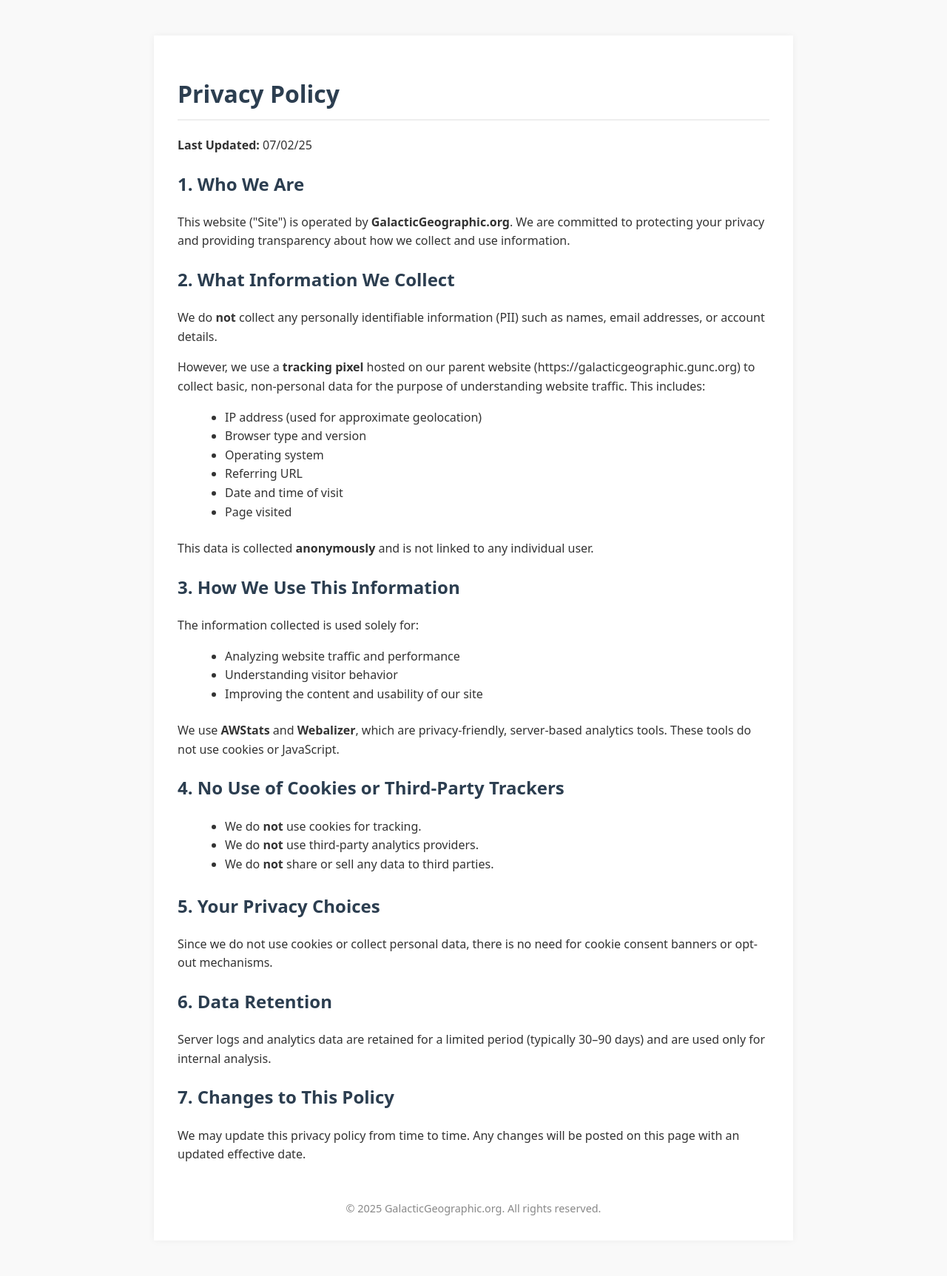
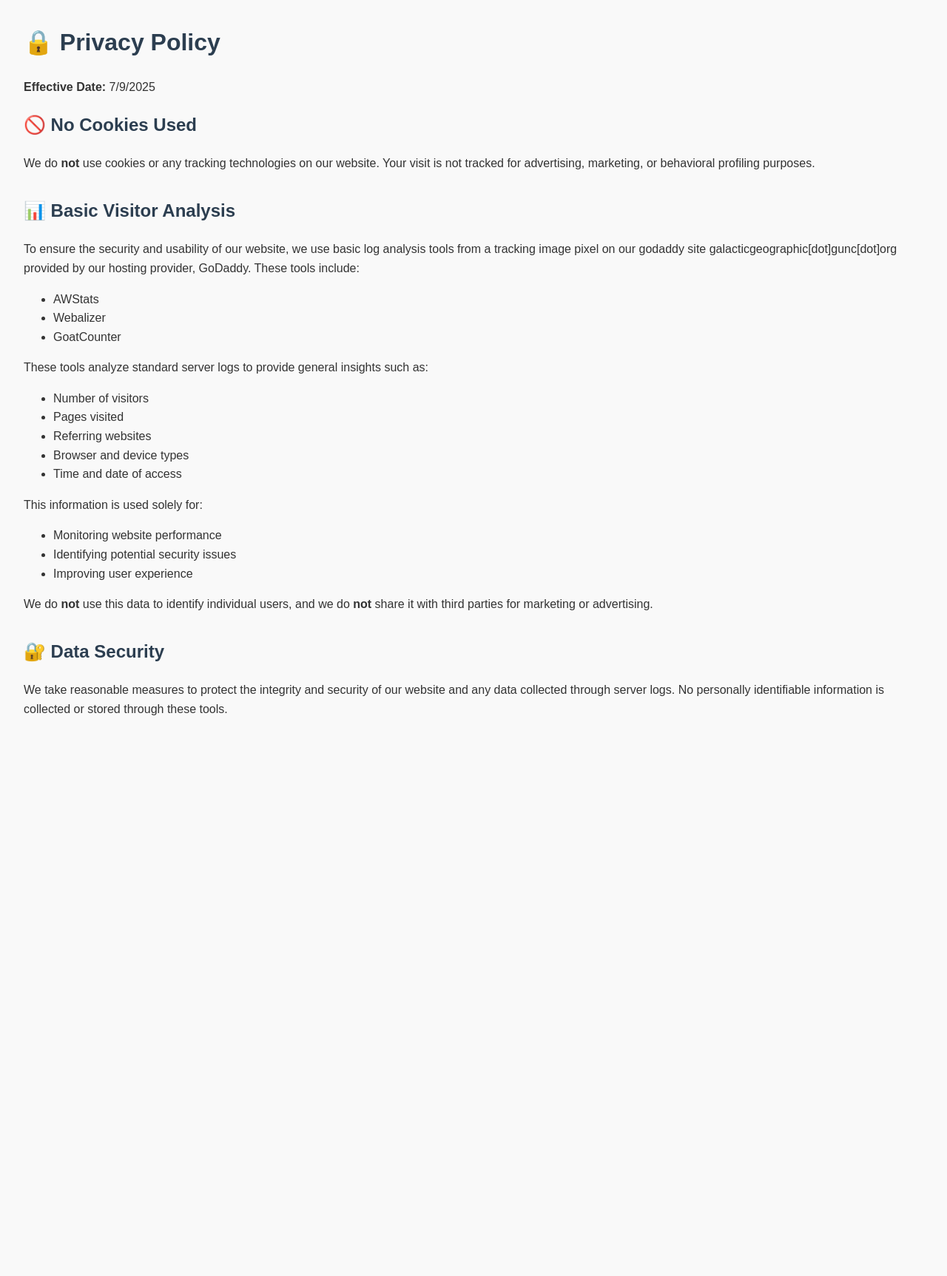
Before and after one commit to drake-vellaut/starsreach, a Jekyll site: the page privacy_policy.html, which Jekyll copies as it is, in a window 1280 px wide. Shown: the whole page at 74% size. Built offline with Jekyll 4.4.1, drawn with Linux system fonts in a browser that asks for light colours; after the commit the page ends 1003 px from its top, so only the background shows below that.

```diff
--- a/privacy_policy.html
+++ b/privacy_policy.html
@@ -6,90 +6,61 @@
   <title>Privacy Policy</title>
   <style>
     body {
-      font-family: system-ui, sans-serif;
+      font-family: Arial, sans-serif;
       line-height: 1.6;
-      margin: 0;
-      padding: 0;
-      background: #f9f9f9;
+      margin: 2em;
+      background-color: #f9f9f9;
       color: #333;
-    }
-    .container {
-      max-width: 800px;
-      margin: 3rem auto;
-      padding: 2rem;
-      background: #fff;
-      box-shadow: 0 0 10px rgba(0,0,0,0.05);
     }
     h1, h2 {
       color: #2c3e50;
     }
-    h1 {
-      border-bottom: 2px solid #eee;
-      padding-bottom: 0.5rem;
-    }
-    p {
-      margin: 1rem 0;
-    }
-    ul {
-      margin: 0.5rem 0 1.5rem 1.5rem;
-    }
-    footer {
-      text-align: center;
-      font-size: 0.9rem;
-      color: #888;
-      margin-top: 3rem;
+    section {
+      margin-bottom: 2em;
     }
   </style>
 </head>
 <body>
-  <div class="container">
-    <h1>Privacy Policy</h1>
-    <p><strong>Last Updated:</strong> 07/02/25</p>
 
-    <h2>1. Who We Are</h2>
-    <p>This website ("Site") is operated by <strong>GalacticGeographic.org</strong>. We are committed to protecting your privacy and providing transparency about how we collect and use information.</p>
+  <h1>🔒 Privacy Policy</h1>
+  <p><strong>Effective Date:</strong> 7/9/2025</p>
 
-    <h2>2. What Information We Collect</h2>
-    <p>We do <strong>not</strong> collect any personally identifiable information (PII) such as names, email addresses, or account details.</p>
-    <p>However, we use a <strong>tracking pixel</strong> hosted on our parent website (https://galacticgeographic.gunc.org) to collect basic, non-personal data for the purpose of understanding website traffic. This includes:</p>
+  <section>
+    <h2>🚫 No Cookies Used</h2>
+    <p>We do <strong>not</strong> use cookies or any tracking technologies on our website. Your visit is not tracked for advertising, marketing, or behavioral profiling purposes.</p>
+  </section>
+
+  <section>
+    <h2>📊 Basic Visitor Analysis</h2>
+    <p>To ensure the security and usability of our website, we use basic log analysis tools from a tracking image pixel on our godaddy site galacticgeographic[dot]gunc[dot]org provided by our hosting provider, GoDaddy. These tools include:</p>
     <ul>
-      <li>IP address (used for approximate geolocation)</li>
-      <li>Browser type and version</li>
-      <li>Operating system</li>
-      <li>Referring URL</li>
-      <li>Date and time of visit</li>
-      <li>Page visited</li>
+      <li>AWStats</li>
+      <li>Webalizer</li>
+      <li>GoatCounter</li>
     </ul>
-    <p>This data is collected <strong>anonymously</strong> and is not linked to any individual user.</p>
+    <p>These tools analyze standard server logs to provide general insights such as:</p>
+    <ul>
+      <li>Number of visitors</li>
+      <li>Pages visited</li>
+      <li>Referring websites</li>
+      <li>Browser and device types</li>
+      <li>Time and date of access</li>
+    </ul>
+    <p>This information is used solely for:</p>
+    <ul>
+      <li>Monitoring website performance</li>
+      <li>Identifying potential security issues</li>
+      <li>Improving user experience</li>
+    </ul>
+    <p>We do <strong>not</strong> use this data to identify individual users, and we do <strong>not</strong> share it with third parties for marketing or advertising.</p>
+  </section>
 
-    <h2>3. How We Use This Information</h2>
-    <p>The information collected is used solely for:</p>
-    <ul>
-      <li>Analyzing website traffic and performance</li>
-      <li>Understanding visitor behavior</li>
-      <li>Improving the content and usability of our site</li>
-    </ul>
-    <p>We use <strong>AWStats</strong> and <strong>Webalizer</strong>, which are privacy-friendly, server-based analytics tools. These tools do not use cookies or JavaScript.</p>
+  <section>
+    <h2>🔐 Data Security</h2>
+    <p>We take reasonable measures to protect the integrity and security of our website and any data collected through server logs. No personally identifiable information is collected or stored through these tools.</p>
+  </section>
 
-    <h2>4. No Use of Cookies or Third-Party Trackers</h2>
-    <ul>
-      <li>We do <strong>not</strong> use cookies for tracking.</li>
-      <li>We do <strong>not</strong> use third-party analytics providers.</li>
-      <li>We do <strong>not</strong> share or sell any data to third parties.</li>
-    </ul>
 
-    <h2>5. Your Privacy Choices</h2>
-    <p>Since we do not use cookies or collect personal data, there is no need for cookie consent banners or opt-out mechanisms.
 
-    <h2>6. Data Retention</h2>
-    <p>Server logs and analytics data are retained for a limited period (typically 30–90 days) and are used only for internal analysis.</p>
-
-    <h2>7. Changes to This Policy</h2>
-    <p>We may update this privacy policy from time to time. Any changes will be posted on this page with an updated effective date.</p>
-
-    <footer>
-      &copy; 2025 GalacticGeographic.org. All rights reserved.
-    </footer>
-  </div>
 </body>
 </html>
```
